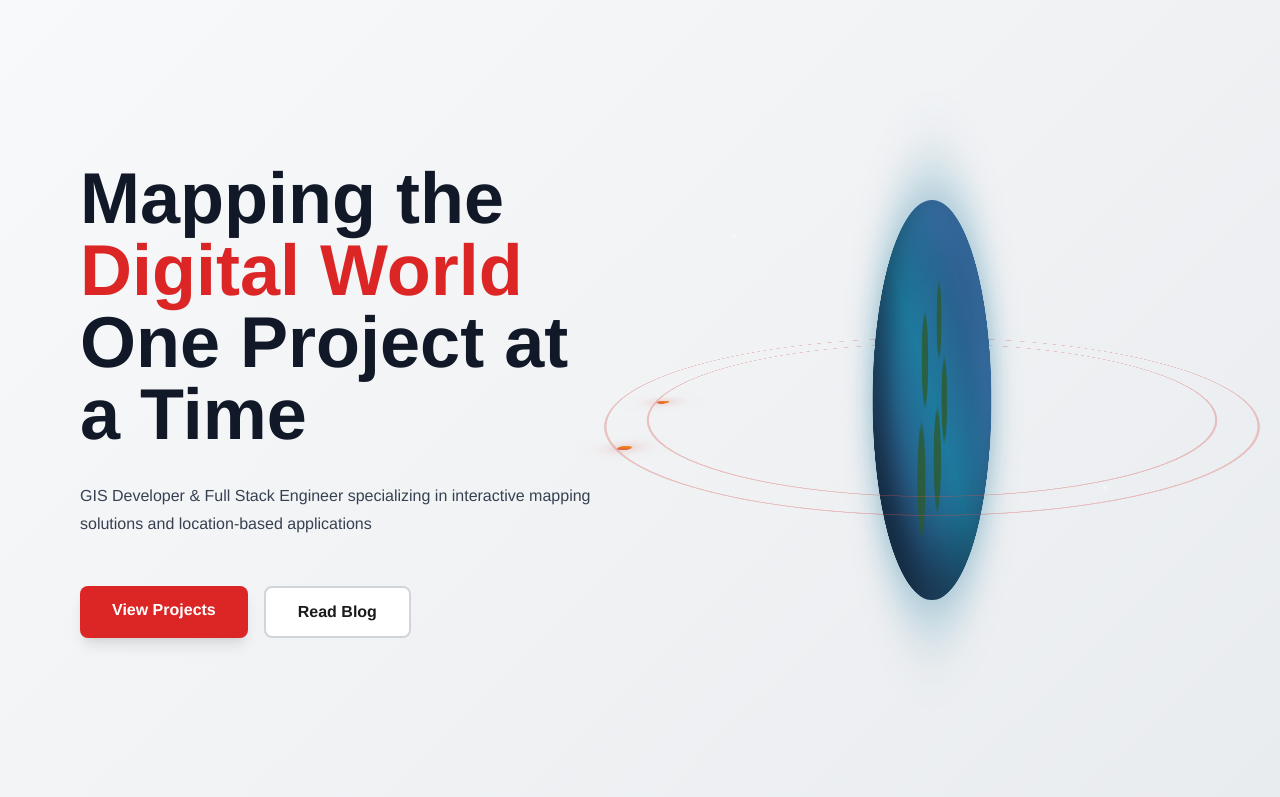
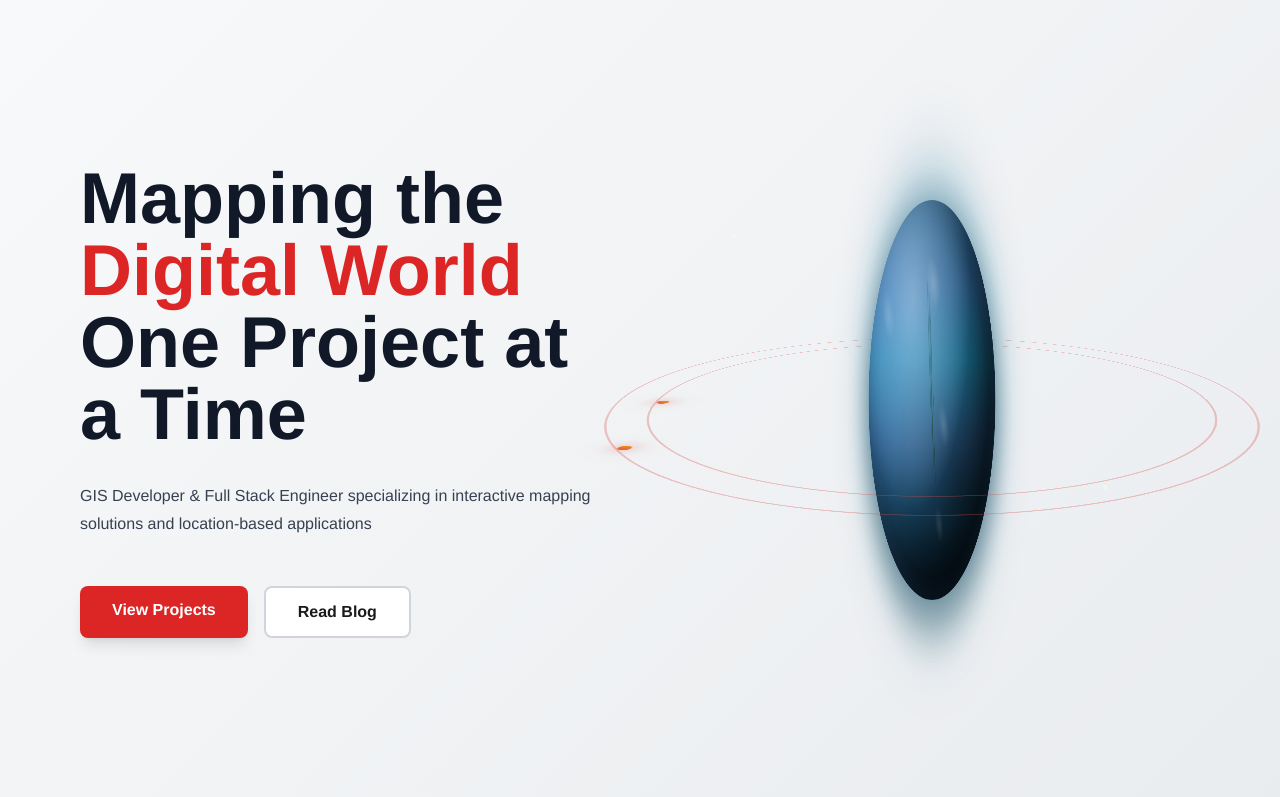
Before and after one commit to rabira-hierpa/rz-codes.com, a Gatsby site: page /landing/landing in a window 1280 px wide. Shown: the top 797 px of the page. Built offline with nearby package versions, Linux system fonts and the light colour scheme; Gatsby itself is replaced by a stand-in of ours.

Commit message:
✨ improve: enhance 3D earth animation with realistic effects
- Add proper spherical shading with light/dark gradients
- Improve continent positioning to match real geography (Africa, Americas, Asia, Australia, Europe)
- Add cloud layer with independent rotation (35s cycle)
- Add specular highlight for realistic 3D shine effect
- Enhance atmosphere glow with better opacity layers
- Slow down rotation to 30s for smoother, more realistic movement
- Add subtle tilt to continents for depth perception
- Increase shadow depth and complexity for better spherical appearance
- Add drop shadow beneath earth for grounding effect

```diff
--- a/src/components/sections/Hero/Hero.css
+++ b/src/components/sections/Hero/Hero.css
@@ -43,25 +43,37 @@
   width: 100%;
   height: 100%;
   border-radius: 50%;
-  background: linear-gradient(
-    135deg,
-    #1e3a5f 0%,
-    #2c5f8d 25%,
-    #1e7a9e 50%,
-    #2c5f8d 75%,
-    #1e3a5f 100%
-  );
+  background:
+    radial-gradient(circle at 30% 30%,
+      rgba(100, 180, 255, 0.4) 0%,
+      transparent 50%
+    ),
+    radial-gradient(circle at 70% 70%,
+      rgba(0, 0, 0, 0.3) 0%,
+      transparent 50%
+    ),
+    linear-gradient(180deg,
+      #1a4d6d 0%,
+      #2c5f8d 20%,
+      #1e7a9e 40%,
+      #2c5f8d 60%,
+      #1a4d6d 80%,
+      #0d2233 100%
+    );
   box-shadow:
-    inset -40px -40px 80px rgba(0, 0, 0, 0.5),
-    inset 20px 20px 60px rgba(100, 180, 255, 0.3),
-    0 0 80px rgba(30, 122, 158, 0.4),
-    0 0 120px rgba(30, 122, 158, 0.2);
-  animation: rotate 20s linear infinite;
+    inset -50px -50px 100px rgba(0, 0, 0, 0.8),
+    inset 30px 30px 80px rgba(100, 180, 255, 0.3),
+    inset -10px -10px 40px rgba(0, 0, 0, 0.4),
+    0 0 80px rgba(30, 122, 158, 0.5),
+    0 0 120px rgba(30, 122, 158, 0.3),
+    0 20px 60px rgba(0, 0, 0, 0.4);
+  animation: rotate 30s linear infinite;
   transform-style: preserve-3d;
   overflow: hidden;
+  position: relative;
 }
 
-/* Continents Overlay */
+/* Continents Overlay - More realistic landmasses */
 .continents {
   position: absolute;
   top: 0;
@@ -70,25 +82,55 @@
   height: 100%;
   border-radius: 50%;
   background-image:
+    /* Africa */
     radial-gradient(
-      ellipse 80px 100px at 30% 40%,
+      ellipse 100px 140px at 42% 50%,
+      #2d5a2d 30%,
+      #3d6a3d 40%,
+      transparent 55%
+    ),
+    /* Americas */
+    radial-gradient(
+      ellipse 70px 160px at 15% 40%,
+      #2d5a2d 30%,
+      #3d6a3d 40%,
+      transparent 55%
+    ),
+    /* Europe */
+    radial-gradient(
+      ellipse 60px 50px at 45% 30%,
+      #2d5a2d 35%,
+      #3d6a3d 45%,
+      transparent 60%
+    ),
+    /* Asia */
+    radial-gradient(
+      ellipse 110px 100px at 65% 35%,
+      #2d5a2d 30%,
+      #3d6a3d 40%,
+      transparent 55%
+    ),
+    /* Australia */
+    radial-gradient(
+      ellipse 50px 40px at 75% 65%,
+      #2d5a2d 35%,
+      #3d6a3d 45%,
+      transparent 60%
+    ),
+    /* Additional landmasses */
+    radial-gradient(
+      ellipse 40px 30px at 20% 25%,
       #2d5a2d 40%,
-      transparent 50%
-    ),
-    radial-gradient(ellipse 60px 80px at 70% 30%, #2d5a2d 40%, transparent 50%),
-    radial-gradient(
-      ellipse 100px 120px at 20% 70%,
-      #2d5a2d 40%,
-      transparent 50%
+      transparent 60%
     ),
     radial-gradient(
-      ellipse 90px 110px at 65% 65%,
+      ellipse 35px 25px at 85% 50%,
       #2d5a2d 40%,
-      transparent 50%
-    ),
-    radial-gradient(ellipse 70px 90px at 85% 50%, #2d5a2d 40%, transparent 50%);
-  opacity: 0.8;
-  animation: continentsRotate 20s linear infinite;
+      transparent 60%
+    );
+  opacity: 0.9;
+  animation: continentsRotate 30s linear infinite;
+  mix-blend-mode: overlay;
 }
 
 /* Atmosphere Glow */
@@ -101,12 +143,61 @@
   border-radius: 50%;
   background: radial-gradient(
     circle,
-    transparent 60%,
-    rgba(100, 180, 255, 0.2) 70%,
-    rgba(100, 180, 255, 0.4) 80%,
-    transparent 90%
+    transparent 50%,
+    rgba(100, 180, 255, 0.15) 65%,
+    rgba(100, 180, 255, 0.3) 75%,
+    rgba(100, 180, 255, 0.2) 85%,
+    transparent 95%
   );
   animation: atmospherePulse 4s ease-in-out infinite;
+  pointer-events: none;
+}
+
+/* Add clouds layer for more realism */
+.earth-sphere::before {
+  content: '';
+  position: absolute;
+  top: 0;
+  left: 0;
+  width: 100%;
+  height: 100%;
+  border-radius: 50%;
+  background-image:
+    radial-gradient(ellipse 60px 40px at 25% 35%, rgba(255, 255, 255, 0.3) 0%, transparent 50%),
+    radial-gradient(ellipse 50px 30px at 60% 45%, rgba(255, 255, 255, 0.25) 0%, transparent 50%),
+    radial-gradient(ellipse 40px 25px at 80% 60%, rgba(255, 255, 255, 0.2) 0%, transparent 50%),
+    radial-gradient(ellipse 55px 35px at 15% 70%, rgba(255, 255, 255, 0.25) 0%, transparent 50%);
+  opacity: 0.6;
+  animation: cloudsRotate 35s linear infinite;
+  z-index: 2;
+}
+
+/* Add specular highlight for 3D effect */
+.earth-sphere::after {
+  content: '';
+  position: absolute;
+  top: 0;
+  left: 0;
+  width: 100%;
+  height: 100%;
+  border-radius: 50%;
+  background: radial-gradient(
+    ellipse at 35% 25%,
+    rgba(255, 255, 255, 0.35) 0%,
+    rgba(255, 255, 255, 0.2) 20%,
+    rgba(255, 255, 255, 0.1) 35%,
+    transparent 50%
+  );
+  z-index: 3;
+}
+
+@keyframes cloudsRotate {
+  from {
+    transform: rotate(0deg);
+  }
+  to {
+    transform: rotate(360deg);
+  }
 }
 
 /* Orbit Rings */
@@ -161,10 +252,10 @@
 
 @keyframes continentsRotate {
   from {
-    transform: rotateY(0deg);
+    transform: rotateY(0deg) rotateX(5deg);
   }
   to {
-    transform: rotateY(360deg);
+    transform: rotateY(360deg) rotateX(5deg);
   }
 }
 
```
